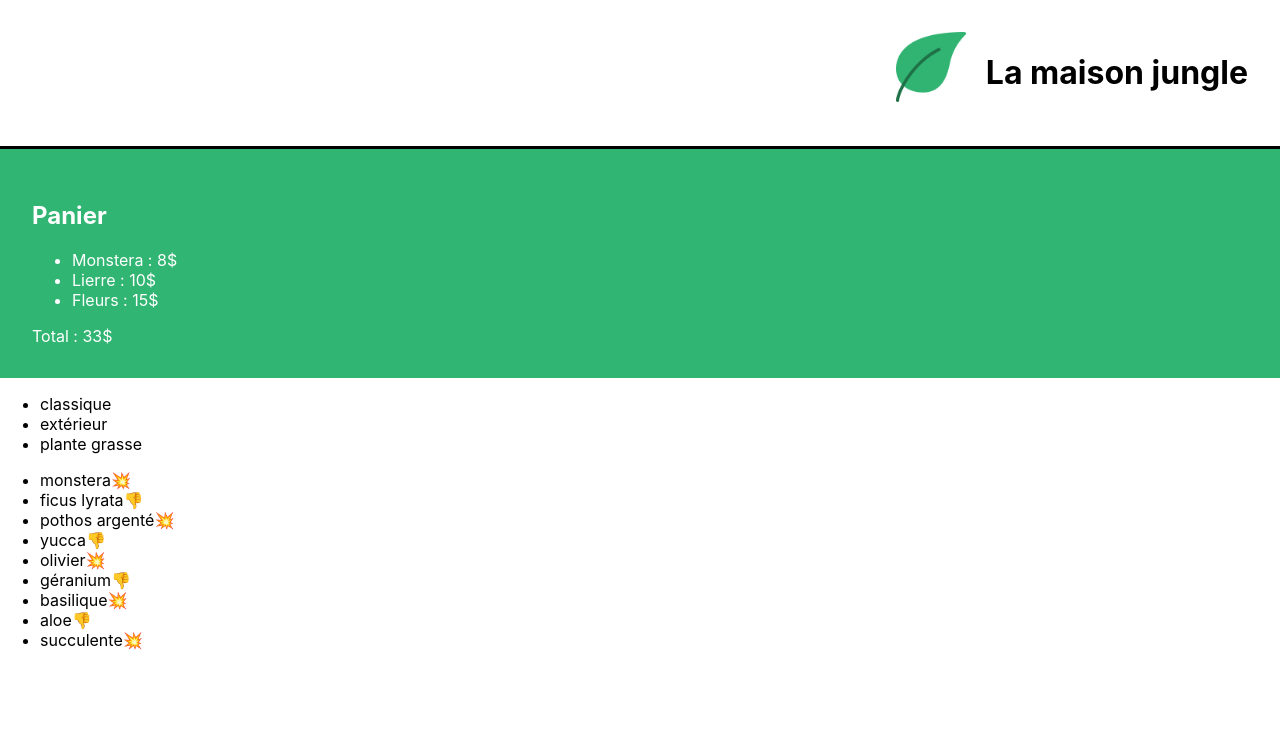
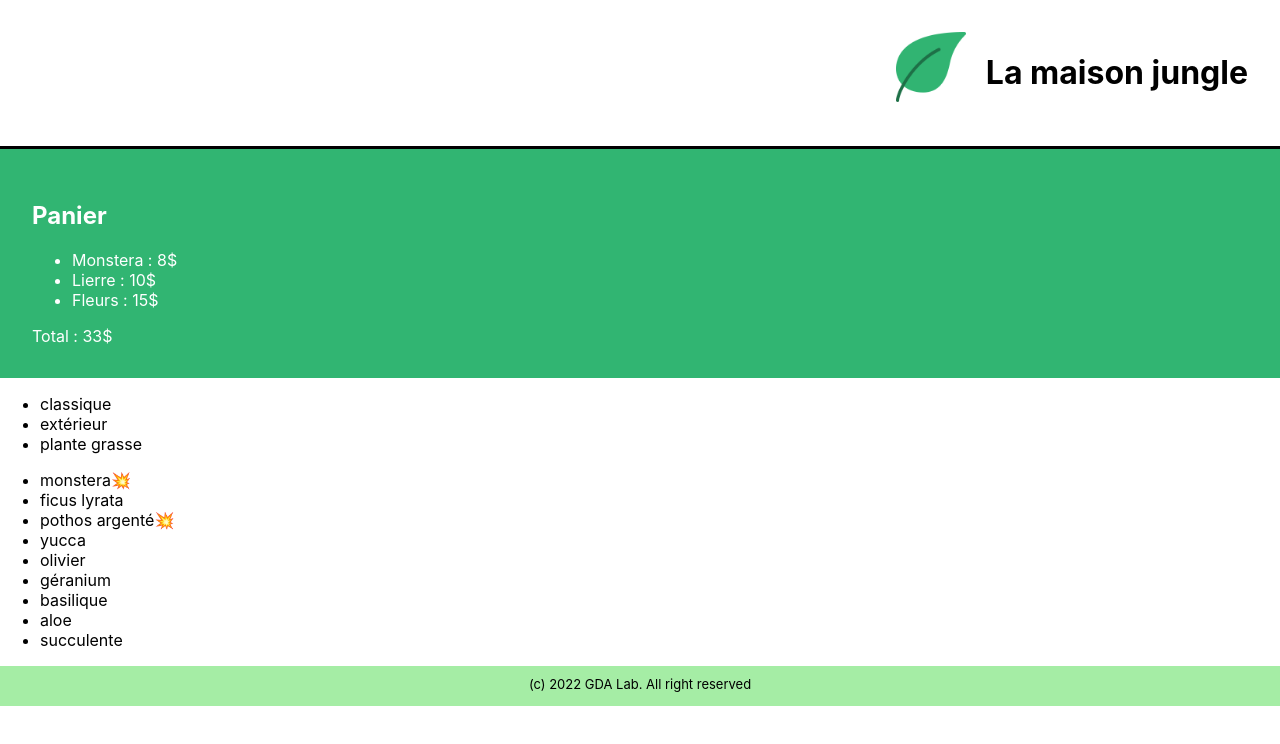
Before and after one commit to Dieumerci-M2/House-jungle, a React (Create React App) app: page / in a window 1280 px wide. Shown: the top 744 px of the page. Built offline with nearby package versions, Linux system fonts and the light colour scheme.

Commit message:
feat : footer object on House jungle

```diff
--- a/src/components/App.js
+++ b/src/components/App.js
@@ -2,13 +2,14 @@
 import Banner from './Banner'
 import Cart from './Cart'
 import ShoppingList from './ShoppingList'
-
+import Footer from './Footer'
 function App() {
 	return (
 		<div>
 			<Banner />
 			<Cart />
-      <ShoppingList/>
+      		<ShoppingList/>
+	  		<Footer/>
 		</div>
 	)
 }
--- /dev/null
+++ b/src/components/Footer.js
@@ -0,0 +1,9 @@
+import '../styles/Footer.css'
+const Footer = () => {
+    return (
+    <footer className='foot'>
+        <div className='foot-class'>(c) 2022 GDA Lab. All right reserved </div>
+    </footer>)
+}
+
+export default Footer;
--- a/src/components/ShoppingList.js
+++ b/src/components/ShoppingList.js
@@ -17,9 +17,10 @@ function ShoppingList() {
 			<ul>
 				{PlantList.map((plant) => (
 					<li key={plant.id}> {plant.name}
-                        {plant.isBestSale? <span>💥</span> : <span>👎</span>}</li>
+                        {plant.isBestSale && plant.category === 'classique' && <span>💥</span> }</li>
 				))}
 			</ul>
+
 		</div>
 	)
 }
--- a/src/index.js
+++ b/src/index.js
@@ -12,7 +12,3 @@ root.render(
     <App />
   </React.StrictMode>
 );
-
-// If you want to start measuring performance in your app, pass a function
-// to log results (for example: reportWebVitals(console.log))
-// or send to an analytics endpoint. Learn more: https://bit.ly/CRA-vitals
--- /dev/null
+++ b/src/styles/Footer.css
@@ -0,0 +1,12 @@
+.foot{
+
+    text-align: center;
+    background-color: rgba(90, 223, 90, 0.544);
+    height: 40px;
+    font-size: small;
+    font-weight: 10px;
+}
+.foot-class{
+
+    padding-top: 10px;
+}
```
